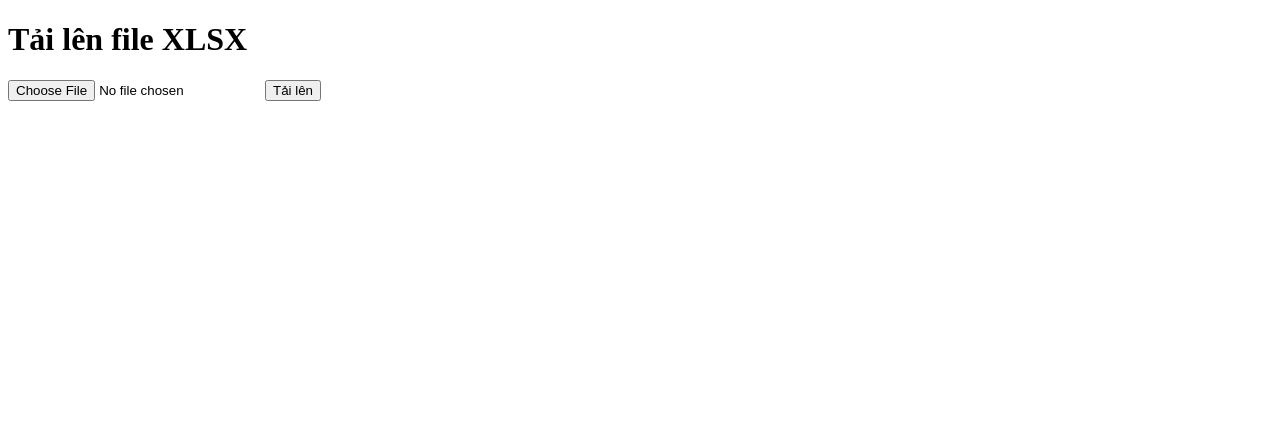
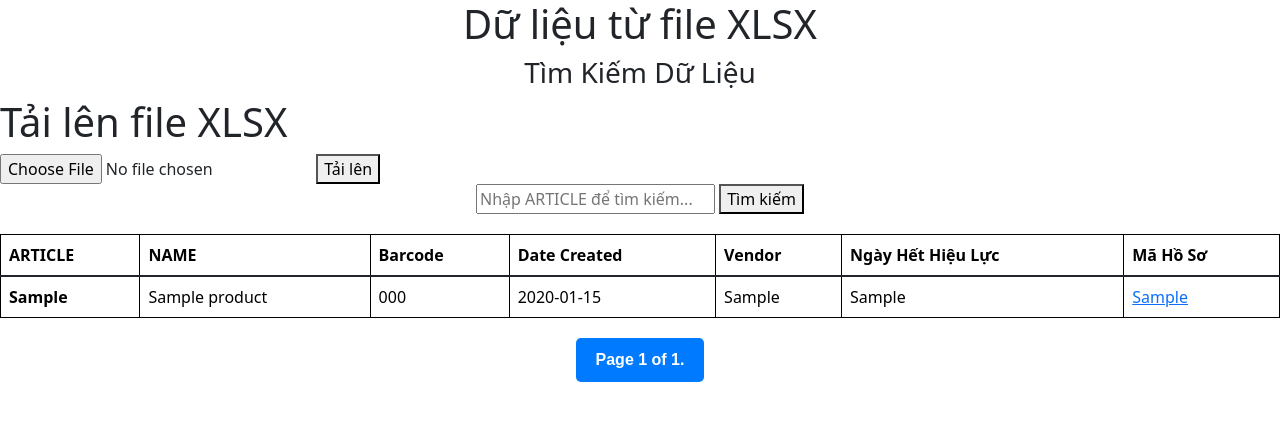
Before and after one commit to tyhuynh03/myapp, a Django app: page / in a window 1280 px wide. Shown: the top 421 px of the page. Run offline with Django 5.2, Linux system fonts and the light colour scheme; tables that the repository leaves empty hold one stand-in row (values such as "Sample post").

Commit message:
Refactor product model by removing unused fields and update URL name for home view

```diff
--- a/commands.txt
+++ b/commands.txt
@@ -7,8 +7,8 @@ python manage.py makemigrations
 python manage.py migrate
 
 # Reset db (nên chạy sau khi đã thực hiện migrations)
+
 python manage.py flush --no-input
-
 
 
 # Chạy lệnh để khởi động server
--- a/myapp/models.py
+++ b/myapp/models.py
@@ -5,12 +5,8 @@ class Product(models.Model):
     name = models.CharField(max_length=200)
     barcode = models.CharField(max_length=50)
     date_created = models.CharField(max_length=50)
-    SAP_Vendor_No = models.CharField(max_length=50)
     Vendor = models.CharField(max_length=200)
-    so_chung_nhan = models.CharField(max_length=50)
     ngay_het_hieu_luc = models.CharField(max_length=50)
-    tinh_trang = models.CharField(max_length=50)
-    tinh_trang_bao_cao = models.CharField(max_length=50)
     ma_ho_so = models.CharField(max_length=50)
     def __str__(self):
         return self.article
--- /dev/null
+++ b/myapp/templates/myapp/home.html
@@ -0,0 +1,177 @@
+<!DOCTYPE html>
+<html lang="en">
+
+<head>
+    <meta charset="UTF-8">
+    <meta name="viewport" content="width=device-width, initial-scale=1.0">
+    <title>Dữ liệu từ file XLSX</title>
+    <link href="https://cdn.jsdelivr.net/npm/bootstrap@5.3.3/dist/css/bootstrap.min.css" rel="stylesheet"
+        integrity="sha384-QWTKZyjpPEjISv5WaRU9OFeRpok6YctnYmDr5pNlyT2bRjXh0JMhjY6hW+ALEwIH" crossorigin="anonymous">
+    <style>
+        table {
+            width: 100%;
+            border-collapse: collapse;
+        }
+
+        table,
+        th,
+        td {
+            border: 1px solid black;
+        }
+
+        th,
+        td {
+            padding: 10px;
+            text-align: left;
+        }
+
+        .search {
+            margin-bottom: 20px;
+        }
+
+        .message {
+            color: red;
+        }
+
+        /* Điều chỉnh độ rộng cột SAP Vendor No */
+        .sap-vendor-no-column {
+
+            /* Điều chỉnh theo kích cỡ tối đa của nó */
+            width: 50px;
+        }
+
+        .title {
+            text-align: center;
+        }
+
+        /* Định dạng chung cho phân trang */
+        .pagination {
+            display: flex;
+            justify-content: center;
+            margin-top: 20px;
+            font-family: Arial, sans-serif;
+        }
+
+        /* Bố trí các liên kết phân trang */
+        .pagination .step-links {
+            display: flex;
+            list-style-type: none;
+            padding: 0;
+            margin: 0;
+        }
+
+        /* Căn chỉnh các liên kết phân trang */
+        .pagination .pagination-link {
+            padding: 10px 20px;
+            margin: 0 5px;
+            text-decoration: none;
+            color: #007bff;
+            background-color: #f8f9fa;
+            border: 1px solid #ccc;
+            border-radius: 5px;
+            font-size: 14px;
+            cursor: pointer;
+        }
+
+        /* Cập nhật màu sắc khi di chuột */
+        .pagination .pagination-link:hover {
+            background-color: #007bff;
+            color: white;
+            border-color: #007bff;
+        }
+
+        /* Định dạng cho liên kết "current" (trang hiện tại) */
+        .pagination .current {
+            padding: 10px 20px;
+            margin: 0 5px;
+            font-weight: bold;
+            background-color: #007bff;
+            color: white;
+            border-radius: 5px;
+        }
+
+        /* Cải thiện sự hiển thị trên thiết bị di động */
+        @media screen and (max-width: 600px) {
+            .pagination .pagination-link {
+                padding: 8px 15px;
+                font-size: 12px;
+            }
+
+            .pagination .current {
+                padding: 8px 15px;
+            }
+        }
+    </style>
+</head>
+
+<body>
+    {% if message %}
+    <div class="alert alert-primary" role="alert">
+        {{ message }}
+    </div>
+    {% endif %}
+    <h1 class="title">Dữ liệu từ file XLSX</h1>
+    <h3 style="text-align: center;">Tìm Kiếm Dữ Liệu</h1>
+
+        <h1>Tải lên file XLSX</h1>
+        <form method="post" action="{% url 'upload_xlsx' %}" enctype="multipart/form-data">
+            {% csrf_token %}
+            <input type="file" name="file" accept=".xlsx" required>
+            <button type="submit">Tải lên</button>
+        </form>
+        <form method="POST" action="{% url  'search' %}" class="search" style="text-align: center;">
+            {% csrf_token %}
+            <input type="text" name="search" placeholder="Nhập ARTICLE để tìm kiếm..." value="{{ search}}">
+            <button type="submit">Tìm kiếm</button>
+        </form>
+        <table class="table">
+            <thead>
+                <tr>
+                    <th>ARTICLE</th>
+                    <th>NAME</th>
+                    <th>Barcode</th>
+                    <th>Date Created</th>
+                    <th>Vendor</th>
+                    <th>Ngày Hết Hiệu Lực</th>
+                    <th>Mã Hồ Sơ</th>
+                </tr>
+            </thead>
+            <tbody class="table-group-divider">
+                {% for item in page_obj %}
+                <tr>
+                    <th scope="row">{{ item.article }}</td>
+                    <td>{{ item.name }}</td>
+                    <td>{{ item.barcode }}</td>
+                    <td>{{ item.date_created }}</td>
+                    <td>{{ item.Vendor }}</td>
+                    <td>{{ item.ngay_het_hieu_luc }}</td>
+                    <td><a href="#">{{ item.ma_ho_so }}</a></td>
+
+                </tr>
+                {% endfor %}
+            </tbody>
+        </table>
+        <div class="pagination">
+            <span class="step-links">
+                {% if page_obj.has_previous %}
+                <a class="pagination-link" href="?page=1">&laquo; First</a>
+                <a class="pagination-link" href="?page={{ page_obj.previous_page_number }}">Previous</a>
+                {% endif %}
+
+                <span class="current">
+                    Page {{ page_obj.number }} of {{ page_obj.paginator.num_pages }}.
+                </span>
+
+                {% if page_obj.has_next %}
+                <a class="pagination-link" href="?page={{ page_obj.next_page_number }}">Next</a>
+                <a class="pagination-link" href="?page={{ page_obj.paginator.num_pages }}">Last &raquo;</a>
+                {% endif %}
+            </span>
+        </div>
+
+        <script src="https://cdn.jsdelivr.net/npm/bootstrap@5.3.3/dist/js/bootstrap.bundle.min.js"
+            integrity="sha384-YvpcrYf0tY3lHB60NNkmXc5s9fDVZLESaAA55NDzOxhy9GkcIdslK1eN7N6jIeHz"
+            crossorigin="anonymous"></script>
+</body>
+
+</html>
--- a/myapp/urls.py
+++ b/myapp/urls.py
@@ -2,7 +2,7 @@ from django.urls import path
 from . import views
 
 urlpatterns = [
-    path('', views.home, name='index'),  # Đường dẫn chính
+    path('', views.home, name='home'),  # Đường dẫn chính
     path('upload-xlsx/', views.upload_xlsx, name='upload_xlsx'),  # Đường dẫn upload file
     path('search/', views.search, name='search'),  # Đường dẫn tìm kiếm
     path('open-folder/<str:ma_ho_so>/', views.open_folder, name='open_folder'),  # Đường dẫn mở thư mục
--- a/myapp/views.py
+++ b/myapp/views.py
@@ -2,13 +2,51 @@ import csv
 import pandas as pd
 from django.shortcuts import render
 from django.http import HttpResponse
-from django.shortcuts import render
+from django.shortcuts import render, redirect
 from django.core.exceptions import ValidationError
 from .models import Product
 import os
+from django.core.paginator import Paginator
 
-def home(request):
-    return render(request, 'myapp/upload_xlsx.html') # This renders the home.html template
+############################################################################################
+column_keywords = {
+    'ARTICLE': ['Article'],
+    'NAME': ['Name','Description','Article Description'],
+    'BARCODE': ['Barcode No.','Barcode','barcode'],
+    'date_creat': ['Date creat','Ngày tạo','date creat'],
+    'VENDOR': ['Vendor'],
+    'Ngày hết hiệu lực': ['Ngày hết hiệu lực','Ngày hết hiệu lực\n(Tháng/ngày/năm)'],
+    'Mã hồ sơ': ['Mã hồ sơ','Mã số hồ sơ','Mã số hồ sơ.1','Mã hồ sơ.1',],
+}
+# Danh sách các cột bắt buộc trong model
+required_columns = list(column_keywords.keys())
+# Hàm lọc cột không cần thiết
+def filter_columns(df, required_columns):
+    valid_columns = [col for col in required_columns if col in df.columns]
+    return df[valid_columns]
+# Hàm ánh xạ tên cột
+def map_columns(df, column_keywords):
+    # Tạo từ điển ánh xạ từ các từ khóa về tên chuẩn hóa
+    mapping = {}
+    for standard_col, keywords in column_keywords.items():
+        for keyword in keywords:
+            if keyword in df.columns:
+                mapping[keyword] = standard_col
+    # Đổi tên cột dựa trên ánh xạ
+    df = df.rename(columns=mapping)
+    return df
+def rename_duplicate_columns(columns):
+    seen = {}
+    new_columns = []
+    for col in columns:
+        if col in seen:
+            seen[col] += 1
+            new_columns.append(f"{col}.{seen[col]}")
+        else:
+            seen[col] = 0
+            new_columns.append(col)
+    return new_columns
+##########################################################################################
 def upload_xlsx(request):
     if request.method == 'POST':
         print(request.FILES)  # In ra thông tin file
@@ -22,42 +60,60 @@ def upload_xlsx(request):
         # Đọc dữ liệu từ file XLSX
         data = []
         df = pd.read_excel(xlsx_file)
-        df.columns = ['article', 'name', 'barcode', 'date_created', 'SAP_Vendor_No', 'Vendor', 'so_chung_nhan', 'ngay_het_hieu_luc', 'tinh_trang', 'tinh_trang_bao_cao', 'ma_ho_so']
-         # Xóa dòng dữ liệu đầu tiên
-        df = df.drop(df.index[0])
-        # Định dạng ngày tháng
 
+        # Ánh xạ tên cột
+        df = map_columns(df, column_keywords)
+        # Lọc cột không cần thiết
+        df = filter_columns(df, required_columns)
+        df.columns = rename_duplicate_columns(df.columns)
+        if 'Mã hồ sơ' in df.columns and 'Mã hồ sơ.1' in df.columns:
+            df = df.drop(columns=['Mã hồ sơ'])
+            df = map_columns(df, column_keywords)
+
+        # Xử lý cột ARTICLE để loại bỏ phần '.0'
+        df['ARTICLE'] = df['ARTICLE'].astype(str).str.replace('.0', '', regex=False)
         data = df.to_dict(orient='records')
-        # Lưu dữ liệu vào model
+        #Lưu dữ liệu vào model
         for item in data:
             try:
-                Product.objects.create(
-                    article=item['article'],
-                    name=item['name'],
-                    barcode=item['barcode'],
-                    date_created=item['date_created'],
-                    SAP_Vendor_No=item['SAP_Vendor_No'],
-                    Vendor=item['Vendor'],
-                    so_chung_nhan=item['so_chung_nhan'],
-                    ngay_het_hieu_luc=item['ngay_het_hieu_luc'],
-                    tinh_trang=item['tinh_trang'],
-                    tinh_trang_bao_cao=item['tinh_trang_bao_cao'],
-                    ma_ho_so=item['ma_ho_so'],
+                product, created = Product.objects.get_or_create(
+                    article=item['ARTICLE'],
+                    defaults={
+                        'name': item['NAME'],
+                        'barcode': item['BARCODE'],
+                        'date_created': item['date_creat'],
+                        'Vendor': item['VENDOR'],
+                        'ngay_het_hieu_luc': item['Ngày hết hiệu lực'],
+                        'ma_ho_so': item['Mã hồ sơ'],
+                    }
                 )
-            except ValidationError:
-                pass
+                if created:
+                    print(f"Đã thêm mới sản phẩm {item['ARTICLE']}")
+                else:
+                    print(f"Sản phẩm {item['ARTICLE']} đã tồn tại.")
+            except ValidationError as e:
+                print(f"Lỗi khi thêm sản phẩm {item['ARTICLE']}: {e}")
         print("Đọc file XLSX thành công!")
-        return render(request, 'myapp/read_xlsx.html', {'data': data})
 
-    return render(request, 'myapp/upload_xlsx.html')
+    return redirect('home')
 
+def home(request):
+    products = Product.objects.all()  # Lấy tất cả các sản phẩm
+    paginator = Paginator(products, 100)  # Mỗi trang có 100 sản phẩm
+    page_number = request.GET.get('page')  # Lấy số trang từ query parameter
+    page_obj = paginator.get_page(page_number)  # Lấy đối tượng phân trang cho trang hiện tại
+    return render(request, 'myapp/home.html', {'page_obj': page_obj})  # Truyền page_obj vào template
+
+
+
+######################################################################################################################
 def search(request):
     if request.method == 'POST':
         search = request.POST['search']
         print(search)
         products = Product.objects.filter(article__icontains=search)
-        return render(request, 'myapp/read_xlsx.html', {'data': products})
-    return render(request, 'myapp/read_xlsx.html')
+        return render(request, 'myapp/home.html', {'page_obj': products})
+    return render(request, 'myapp/home.html')
 
 # def find_folder(folder_name, search_path='/app/mydrive'):
 #     for drive in os.walk(search_path):
@@ -66,19 +122,69 @@ def search(request):
 #                 return os.path.join(root, folder_name)
 #     return None
 import os
+import time
+# Bản đồ mã thư mục với tên thư mục
+FOLDER_MAP = {
+    "11": "11-105 Tươi sống",
+    "12": "12-102 Hàng Mát",
+    "13": "13-101 Đông lạnh",
+    "14": "14-103 Bánh mì",
+    "15": "15-103 Chế Biến",
+    "21": "21-104 Thực phẩm khô",
+    "22": "22-106 Đồ Uống, thuốc lá",
+    "23": "23-106 Bánh kẹo"
+}
+def find_folder(folder_name, base_dirs=[r'\\masan.local\12. An Ninh Va Thanh Tra\99.12.1 Ho So Chat Luong\99.12.1.2PCU\\1. Hồ sơ chất lượng_Thực phẩm']):
+    """
+    Tìm thư mục theo tên file, chỉ giới hạn tìm trong thư mục được xác định từ mã đầu của tên file.
+    """
+    # Xác định mã thư mục từ phần đầu của tên file
+    main_code = folder_name.split('.')[0][:2]
+    main_folder = FOLDER_MAP.get(main_code)  # Lấy tên thư mục chính dựa trên mã đầu tiên
 
-def find_folder(folder_name, drives = ['C:', 'D:', 'E:', 'F:', 'G:', 'H:', 'I:', 'J:', 'K:', 'L:', 'M:', 'N:', 'O:', 'P:', 'Q:', 'R:', 'S:', 'T:', 'U:', 'V:', 'W:', 'X:', 'Y:', 'Z:']):
-    for drive in drives:
-        for root, dirs, files in os.walk(drive + "\\"):
-            if folder_name in dirs:
-                return os.path.join(root, folder_name)
+    if main_folder is None:
+        return "Mã không hợp lệ hoặc không có trong danh sách thư mục"
+
+    # Xây dựng đường dẫn thư mục chính xác để tìm kiếm
+    search_path = os.path.join(base_dirs[0], main_folder)
+
+    # Kiểm tra nếu đường dẫn tồn tại
+    if not os.path.exists(search_path):
+        return "Thư mục chính xác không tồn tại!"
+
+    # Tìm kiếm trong thư mục cụ thể
+    for root, dirs, files in os.walk(search_path, topdown=True):
+        # Giới hạn chiều sâu tìm kiếm
+        if root.count(os.sep) - search_path.count(os.sep) > 3:
+            dirs.clear()  # Dừng duyệt các thư mục con sâu hơn
+        if folder_name in dirs:
+            return os.path.join(root, folder_name)
+
     return None
+
+
+
+
+
 def open_folder(request,ma_ho_so):
-    folder_path = find_folder(ma_ho_so)
+    # Bắt đầu đo thời gian tìm kiếm
+    start_time = time.time()
+
+    # Đầu tiên thử tìm thư mục với tên đầy đủ
+    prefix_name = '.'.join(ma_ho_so.split('.')[:2])
+    folder_path = find_folder(prefix_name)
+
+    # Nếu không tìm thấy, thử tìm với tên ngắn hơn
+    # if not folder_path:
+    #     prefix_name = '.'.join(ma_ho_so.split('.')[:2])  # Lấy 2 phần đầu của tên (ví dụ 23.220040)
+    #     folder_path = find_folder(prefix_name)
+
+    # Kết thúc đo thời gian tìm kiếm
+    search_time = time.time() - start_time
+    # Kiểm tra kết quả và mở thư mục nếu tìm thấy
     if folder_path:
         os.startfile(folder_path)
-        message = "Mở thư mục thành công! đường dẫn: " + folder_path
+        message = f"Mở thư mục thành công! Đường dẫn: {folder_path}. Thời gian tìm kiếm: {search_time:.4f} giây."
     else:
-        message = "Không tìm thấy thư mục!"
-
+        message = f"Không tìm thấy thư mục! Thời gian tìm kiếm: {search_time:.4f} giây."
     return render(request, 'myapp/read_xlsx.html', {'message': message})
```
Also changed, not shown: myapp/templates/myapp/read_xlsx.html (+1 -9 lines), myapp/migrations/0008_remove_product_sap_vendor_no_and_more.py (added).
